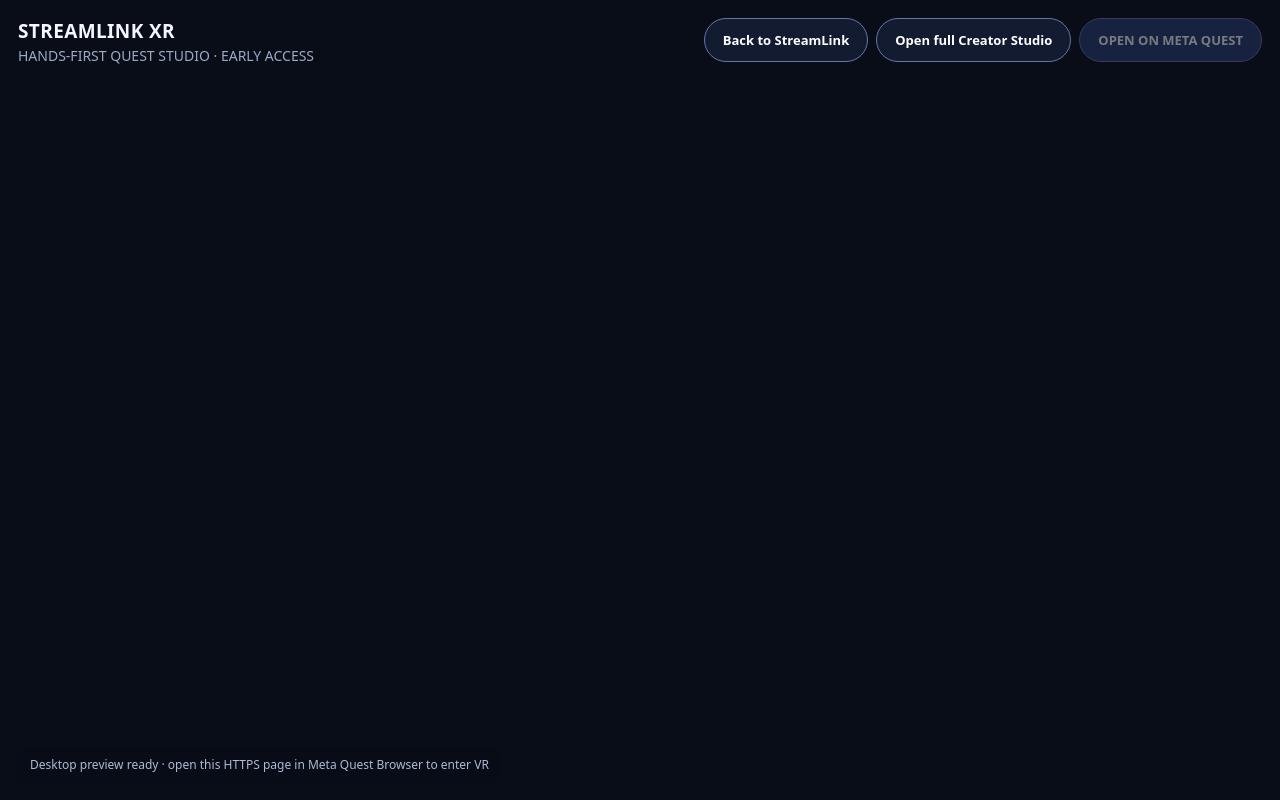
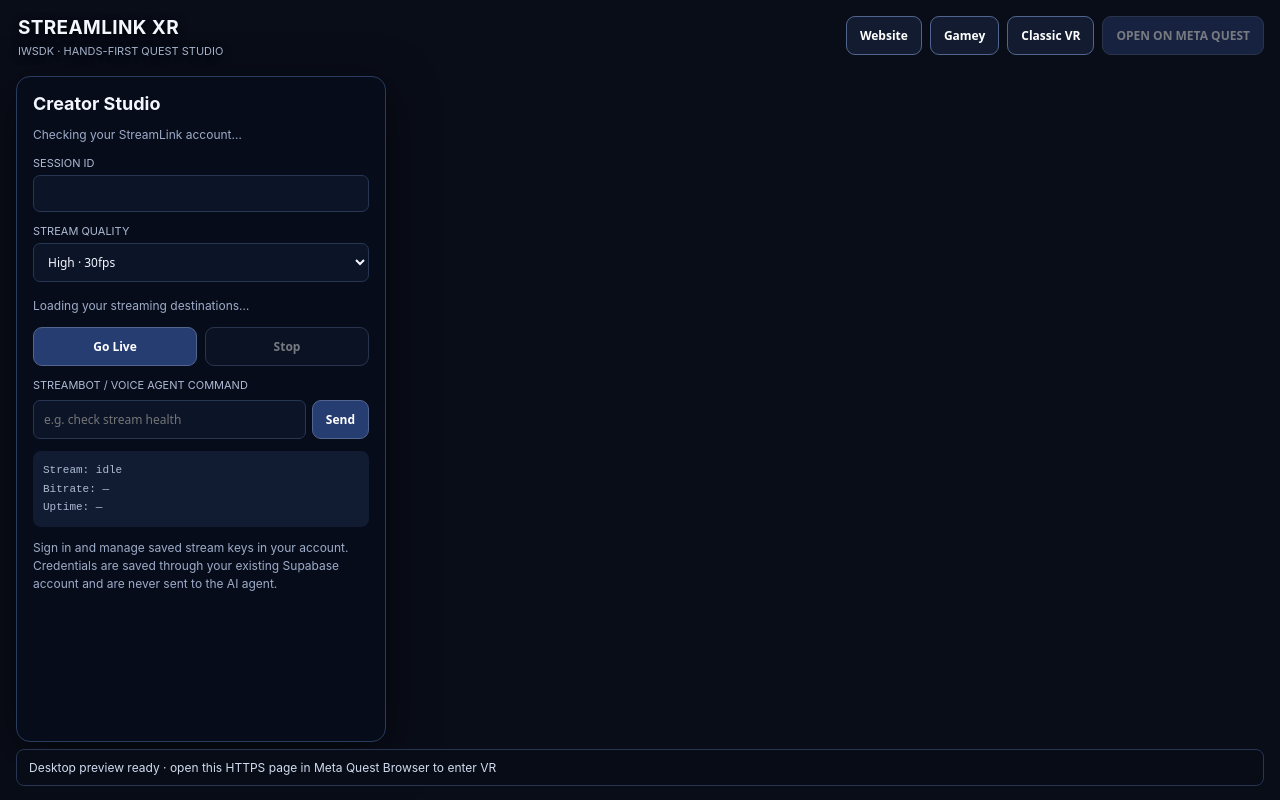
Before and after one commit to devshieldhq/Streamlink, a website built with Vite: page streamlink-server/quest-competition/index.html in a window 1280 px wide. Built offline with nearby package versions, Linux system fonts and the light colour scheme; what @iwsdk/core would draw is missing.

Commit message:
Build IWSDK Quest creator control panel

```diff
--- a/streamlink-server/quest-competition/index.html
+++ b/streamlink-server/quest-competition/index.html
@@ -4,31 +4,74 @@
   <meta charset="UTF-8" />
   <meta name="viewport" content="width=device-width, initial-scale=1.0" />
   <meta name="theme-color" content="#090d18" />
-    <meta name="description" content="StreamLink XR hands-first Meta Quest studio." />
+  <meta name="description" content="StreamLink XR hands-first Meta Quest creator studio." />
   <title>StreamLink XR — Quest Studio</title>
   <style>
     * { box-sizing: border-box; }
-      html, body, #scene-container { width: 100%; height: 100%; margin: 0; overflow: hidden; background: #090d18; }
+    html, body, #scene-container { width: 100%; height: 100%; margin: 0; overflow: hidden; background: #090d18; color: #f4f7ff; font-family: Inter, system-ui, sans-serif; }
     #scene-container { position: fixed; inset: 0; }
-      #hud { position: fixed; z-index: 5; top: 18px; left: 18px; color: #f4f7ff; font: 14px/1.45 system-ui, sans-serif; pointer-events: none; }
+    #hud { position: fixed; z-index: 5; top: 16px; left: 18px; pointer-events: none; text-shadow: 0 2px 8px #000; }
     #hud strong { display: block; font-size: 19px; letter-spacing: .02em; }
-      #hud span { color: #9caac5; }
-      #actions { position: fixed; z-index: 6; right: 18px; top: 18px; display: flex; gap: 8px; flex-wrap: wrap; justify-content: flex-end; }
-      #actions a, #enter-xr { border: 1px solid #6577a4; border-radius: 999px; padding: 12px 18px; background: #263d72; color: white; font: 700 13px system-ui, sans-serif; text-decoration: none; cursor: pointer; }
-      #actions a.secondary { background: #121b30; }
-      #enter-xr:disabled { opacity: .45; cursor: not-allowed; }
-      #status { position: fixed; z-index: 6; bottom: 18px; left: 18px; max-width: min(90vw, 620px); color: #aebbd4; font: 12px system-ui, sans-serif; background: #090d18bb; padding: 9px 12px; border-radius: 8px; }
+    #hud span { color: #aab8d2; font-size: 11px; }
+    #actions { position: fixed; z-index: 8; right: 16px; top: 16px; display: flex; gap: 8px; flex-wrap: wrap; justify-content: flex-end; }
+    a, button { border: 1px solid #52658e; border-radius: 9px; padding: 10px 13px; background: #263d72; color: white; font: 700 12px system-ui, sans-serif; text-decoration: none; cursor: pointer; }
+    a.secondary, button.secondary { background: #121b30; }
+    button:disabled { opacity: .45; cursor: not-allowed; }
+    #studio-panel { position: fixed; z-index: 7; top: 76px; left: 16px; bottom: 58px; width: min(370px, calc(100vw - 32px)); overflow-y: auto; padding: 16px; border: 1px solid #2a3b60; border-radius: 14px; background: rgba(7, 12, 27, .94); box-shadow: 0 12px 48px #0008; }
+    #studio-panel h2 { margin: 0 0 5px; font-size: 18px; }
+    #studio-panel p, #studio-panel small { color: #9eacc8; font-size: 12px; line-height: 1.5; }
+    .field { margin: 12px 0; }
+    label { display: block; margin-bottom: 5px; color: #aebbd4; font-size: 11px; }
+    input, select { width: 100%; padding: 9px 10px; border: 1px solid #263653; border-radius: 7px; background: #0c1428; color: #f4f7ff; font: 12px system-ui, sans-serif; }
+    .platform { padding: 9px 0; border-top: 1px solid #1c2a46; }
+    .platform strong { display: block; margin-bottom: 6px; font-size: 12px; }
+    .platform input + input { margin-top: 5px; }
+    .actions-row { display: flex; gap: 8px; margin-top: 12px; }
+    .actions-row button { flex: 1; }
+    #status { position: fixed; z-index: 8; bottom: 14px; left: 16px; right: 16px; color: #d2dcf1; font-size: 12px; background: #090d18dd; border: 1px solid #263653; padding: 10px 12px; border-radius: 8px; }
+    #telemetry { margin-top: 12px; padding: 10px; background: #111c32; border-radius: 8px; color: #aebbd4; font: 11px/1.7 ui-monospace, monospace; }
+    #agent-row { display: flex; gap: 6px; margin-top: 8px; }
+    #agent-message { min-width: 0; flex: 1; }
+    .hidden { display: none !important; }
+    @media (max-width: 620px) { #studio-panel { top: 68px; bottom: 56px; } #actions a { padding: 9px; font-size: 10px; } #hud { top: 12px; left: 12px; } }
   </style>
 </head>
 <body>
   <div id="scene-container"></div>
-    <div id="hud"><strong>STREAMLINK XR</strong><span>HANDS-FIRST QUEST STUDIO · EARLY ACCESS</span></div>
-    <div id="actions">
-      <a class="secondary" href="/">Back to StreamLink</a>
-      <a class="secondary" href="/app">Open full Creator Studio</a>
+  <div id="hud"><strong>STREAMLINK XR</strong><span>IWSDK · HANDS-FIRST QUEST STUDIO</span></div>
+  <nav id="actions">
+    <a class="secondary" href="/">Website</a>
+    <a class="secondary" href="/gamey">Gamey</a>
+    <a class="secondary" href="/app">Classic VR</a>
     <button id="enter-xr" type="button" disabled>Checking XR…</button>
+  </nav>
+
+  <aside id="studio-panel">
+    <h2>Creator Studio</h2>
+    <p id="account-line">Checking your StreamLink account…</p>
+    <div class="field"><label for="session-id">SESSION ID</label><input id="session-id" autocomplete="off" spellcheck="false" /></div>
+    <div class="field"><label for="quality">STREAM QUALITY</label>
+      <select id="quality">
+        <option value="ultra">Ultra · 60fps</option><option value="high" selected>High · 30fps</option>
+        <option value="medium">Medium · 30fps</option><option value="low">Low · 24fps</option><option value="mobile">Mobile · 20fps</option>
+      </select>
     </div>
-    <div id="status">Loading immersive studio…</div>
+    <div id="platform-list"><small>Loading your streaming destinations…</small></div>
+    <div class="actions-row"><button id="start-stream" type="button">Go Live</button><button id="stop-stream" class="secondary" type="button" disabled>Stop</button></div>
+    <div class="field">
+      <label for="agent-message">STREAMBOT / VOICE AGENT COMMAND</label>
+      <div id="agent-row"><input id="agent-message" placeholder="e.g. check stream health" /><button id="send-agent" type="button">Send</button></div>
+    </div>
+    <div id="telemetry">Stream: idle<br>Bitrate: —<br>Uptime: —</div>
+    <p><small>Sign in and manage saved stream keys in your account. Credentials are saved through your existing Supabase account and are never sent to the AI agent.</small></p>
+    <div id="passport" class="hidden"></div>
+  </aside>
+  <div id="status" role="status">Preparing the IWSDK Quest experience…</div>
+
+  <script src="/config.js"></script>
+  <script src="https://cdn.jsdelivr.net/npm/@supabase/supabase-js@2"></script>
+  <script src="/auth.js"></script>
+  <script src="https://cdn.socket.io/4.7.5/socket.io.min.js"></script>
   <script type="module" src="./src/index.ts"></script>
 </body>
 </html>
```
Lines whose indentation alone changed are shown as unchanged.
